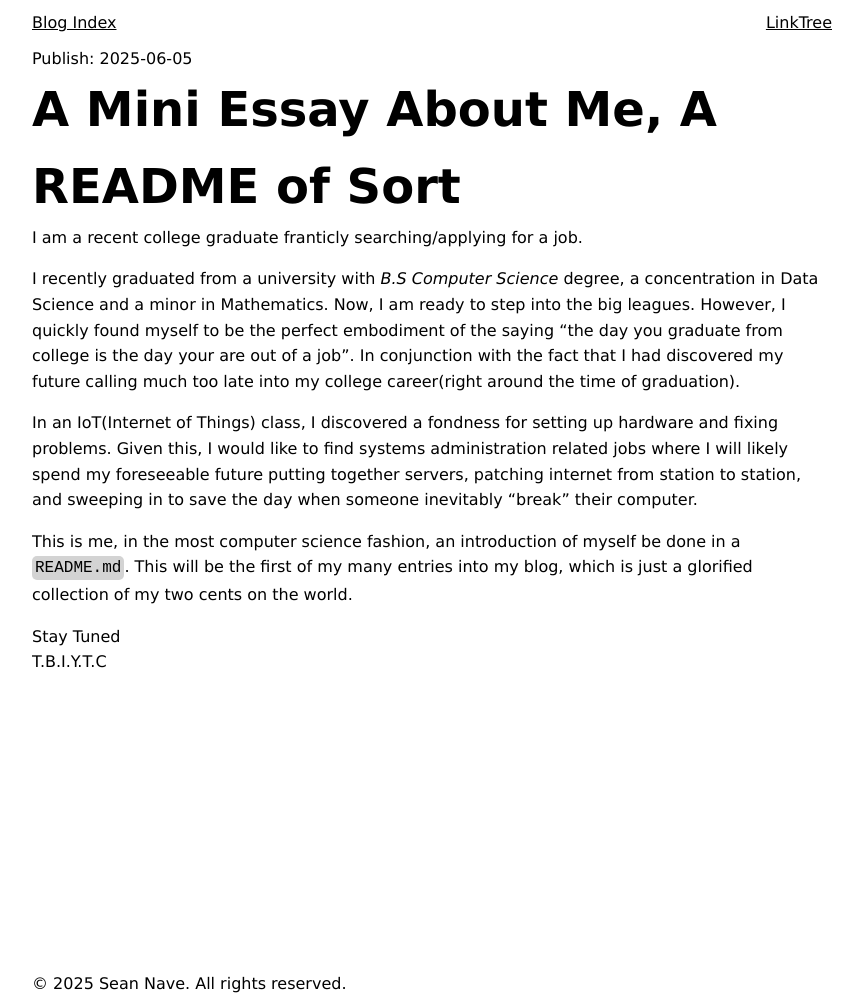
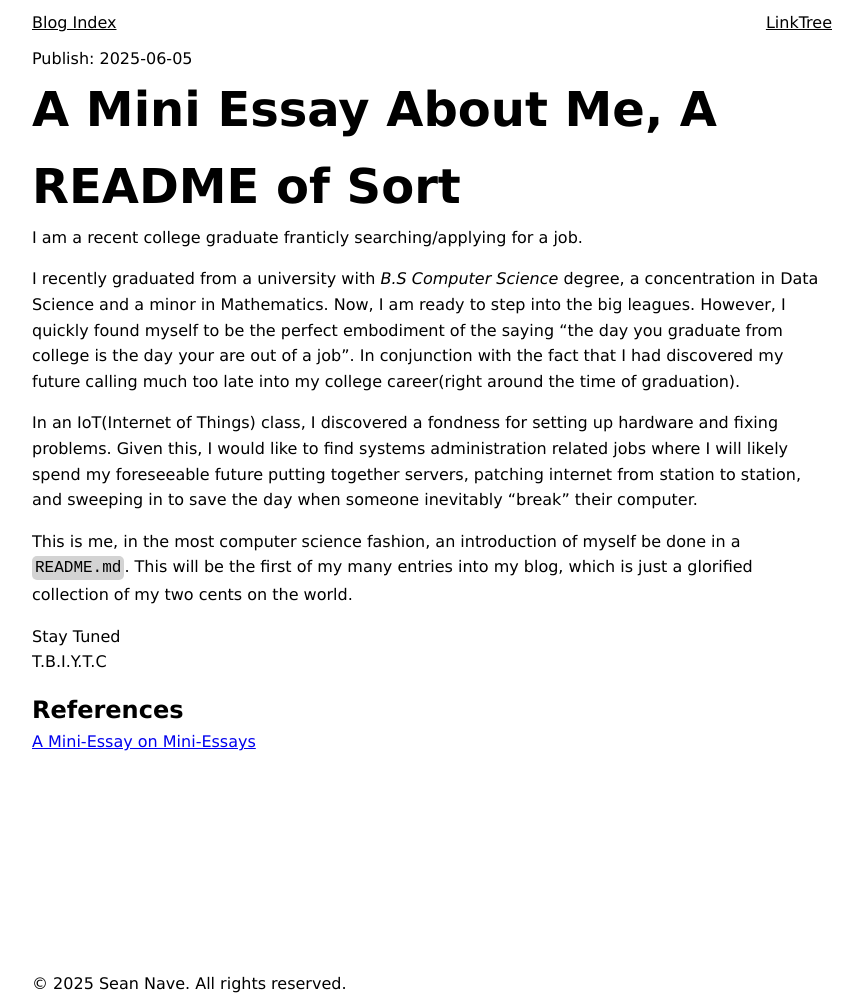
Before and after one commit to seannave211/Blog, a Jekyll site: the page built from _posts/2025-06-05-README.md, in a window 1280 px wide. Shown: the whole page, without its empty margins (208-1070 px from the left). Built offline with Jekyll 4.4.1, drawn with Linux system fonts in a browser that asks for light colours.

Commit message:
feat: add reference section to 2025-06-05-README.md

```diff
--- a/_posts/2025-06-05-README.md
+++ b/_posts/2025-06-05-README.md
@@ -23,3 +24,6 @@ This is me, in the most computer science fashion, an introduction of myself be d
 
 Stay Tuned
 T.B.I.Y.T.C
+
+## References
+[A Mini-Essay on Mini-Essays]({% post_url 2025-06-06-Mini-Essay %})
```
Also changed, not shown: other parts of _posts/2025-06-05-README.md (+2 -1 lines).
